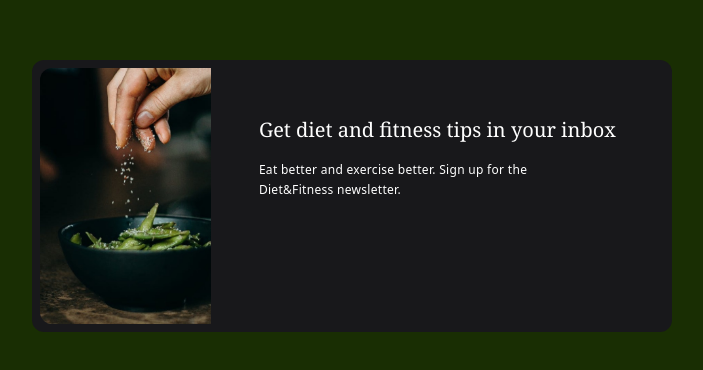
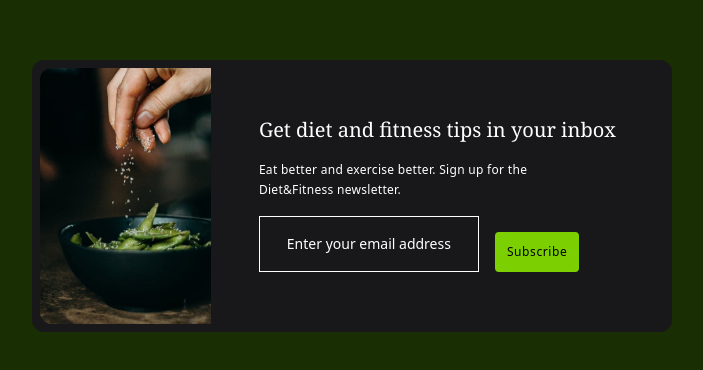
Before and after one commit to anwarrahim/tailwind-projects, a website built with Vite: page Email-Subscribe/index.html in a window 1280 px wide. Shown: the part 204-574 px from the top of the page, without its empty margins (288-991 px from the left). Built offline with nearby package versions, Linux system fonts and the light colour scheme.

Commit message:
update Email-Subscribe index.html to add email input and subscribe button for improved user interaction

```diff
--- a/Email-Subscribe/index.html
+++ b/Email-Subscribe/index.html
@@ -18,6 +18,10 @@
           <div class=" p-6 md:p-12 ">
             <h2 class="font-serif text-xl font-medium text-white text-center md:text-left">Get diet and fitness tips in your inbox</h2>
             <p class="max-w-xs my-4 text-xs/5  text-white tracking-wide">Eat better and exercise better. Sign up for the Diet&Fitness newsletter.</p>
+          <div class="flex flex-col md:flex-row md:space-x-4  ">
+            <input class="font-sans text-sm font-light placeholder:text-white p-3 md:px-2 border-1 focus:mt-4 text-center " type="email" placeholder="Enter your email address" name="" id="">
+            <button class="font-sans text-xs font-light tracking-wider text-black duration-500 transition-colors bg-lime-500 rounded-sm hover:bg-lime-800  hover:text-white p-3 mt-4" type="button">Subscribe</button>
+          </div>
           </div>
         </div>
       </div>
```
